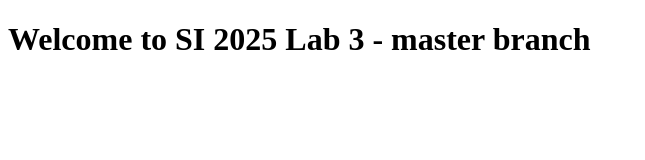
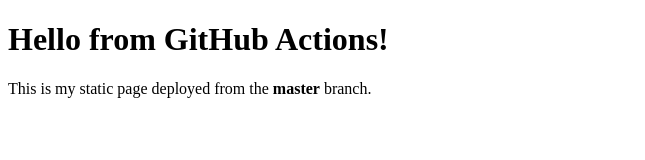
Before and after one commit to filipavlovski/SI_2025_lab3_233260, a plain HTML site: page index.html in a window 1280 px wide. Shown: the whole page, without its empty margins (0-645 px from the left). Drawn offline with Linux system fonts and the light colour scheme.

Commit message:
Error on purpose

```diff
--- a/index.html
+++ b/index.html
@@ -1,10 +1,10 @@
 <!DOCTYPE html>
-<html lang="en">
+<html>
 <head>
-    <meta charset="UTF-8">
-    <title>SI 2025 Lab 3 - master</title>
+  <title>CI/CD Homework</title>
 </head>
 <body>
-    <h1>Welcome to SI 2025 Lab 3 - master branch
+  <h1>Hello from GitHub Actions!</h1>
+  <p>This is my static page deployed from the <strong>master</strong> branch.
 </body>
 </html>
```
